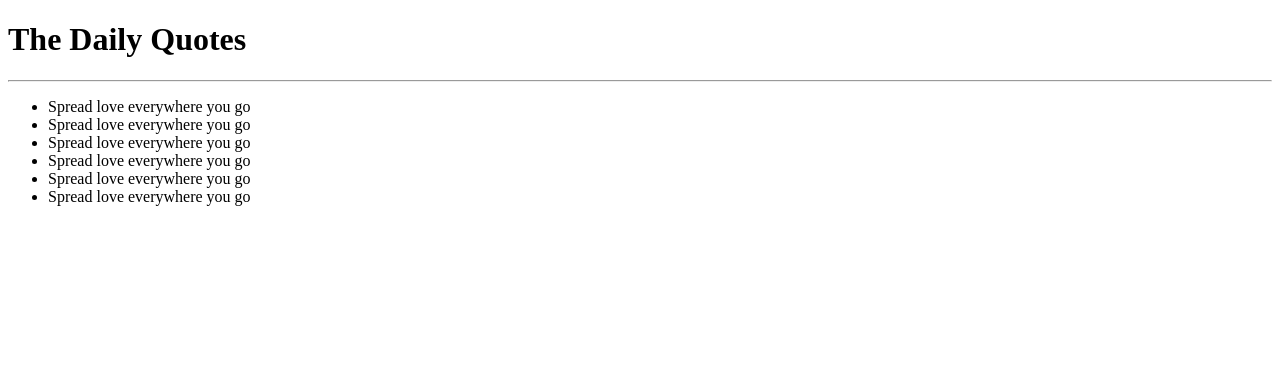
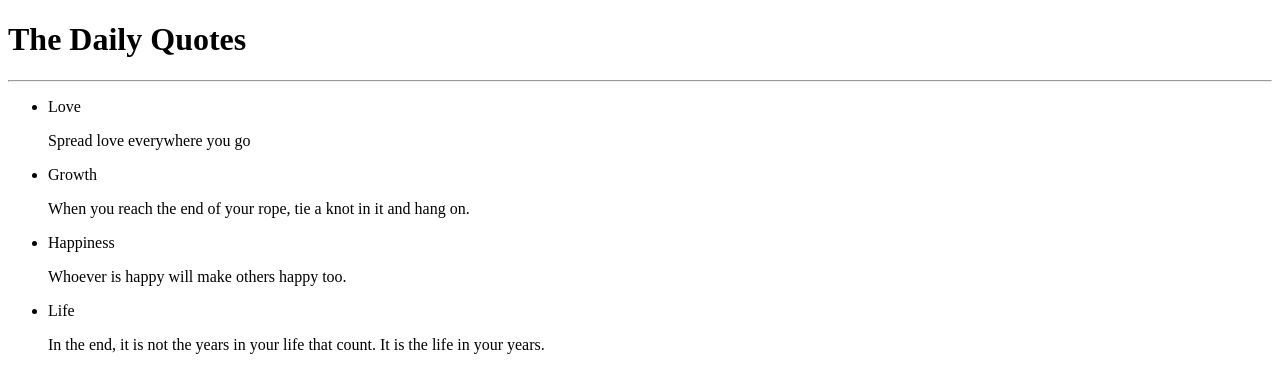
Before and after one commit to FredAtei/Quotes, an Angular app: page / in a window 1280 px wide. Shown: the top 392 px of the page. Built offline with nearby package versions, Linux system fonts and the light colour scheme.

Commit message:
add new description

```diff
--- a/src/app/app.component.ts
+++ b/src/app/app.component.ts
@@ -8,10 +8,9 @@
 })
 export class AppComponent {
   quotes: Quote[] = [
-    { id: 1, name: 'Love', description: 'Spread love everywhere you go' },
-    { id: 2, name: 'Growth', description: 'When you reach the end of your rope, tie a knot in it and hang on.' },
-    { id: 3, name: 'Happiness', description: 'Whoever is happy will make others happy too.' },
-    { id: 4, name: 'Life', description: 'In the end, it is not the years in your life that count. It is the life in your years.' },
-
+    // { id: 1, name: 'Love' },
+    // { id: 2, name: 'Growth' },
+    // { id: 3, name: 'Happiness' },
+    // { id: 4, name: 'Life', },
   ]
 }
--- a/src/app/quote-detail/quote-detail.component.html
+++ b/src/app/quote-detail/quote-detail.component.html
@@ -1 +1,3 @@
-<p>quote-detail works!</p>
+<p>
+  {{quote.description}}
+</p>
--- a/src/app/quote-detail/quote-detail.component.ts
+++ b/src/app/quote-detail/quote-detail.component.ts
@@ -1,4 +1,5 @@
-import { Component, OnInit } from '@angular/core';
+import { Component, OnInit, Input } from '@angular/core';
+import { Quote } from '../quote';
 
 @Component({
   selector: 'app-quote-detail',
@@ -7,6 +8,7 @@
 })
 export class QuoteDetailComponent implements OnInit {
 
+  @Input() quote: Quote;
   constructor() { }
 
   ngOnInit(): void {
--- a/src/app/quote/quote.component.html
+++ b/src/app/quote/quote.component.html
@@ -4,6 +4,7 @@
   <ul>
     <li *ngFor='let quote of quotes'>
       {{quote.name}}
+      <app-quote-detail [quote]='quote'></app-quote-detail>
     </li>
   </ul>
 </div>
--- a/src/app/quote/quote.component.ts
+++ b/src/app/quote/quote.component.ts
@@ -9,12 +9,10 @@
 export class QuoteComponent implements OnInit {
 
   quotes: Quote[] = [
-    { id: 1, name: 'Spread love everywhere you go' },
-    { id: 2, name: 'Spread love everywhere you go' },
-    { id: 3, name: 'Spread love everywhere you go' },
-    { id: 4, name: 'Spread love everywhere you go' },
-    { id: 5, name: 'Spread love everywhere you go' },
-    { id: 6, name: 'Spread love everywhere you go' },
+    { id: 1, name: 'Love', description: 'Spread love everywhere you go' },
+    { id: 2, name: 'Growth', description: 'When you reach the end of your rope, tie a knot in it and hang on.' },
+    { id: 3, name: 'Happiness', description: 'Whoever is happy will make others happy too.' },
+    { id: 4, name: 'Life', description: 'In the end, it is not the years in your life that count. It is the life in your years.' },
   ]
 
   constructor() { }
```
